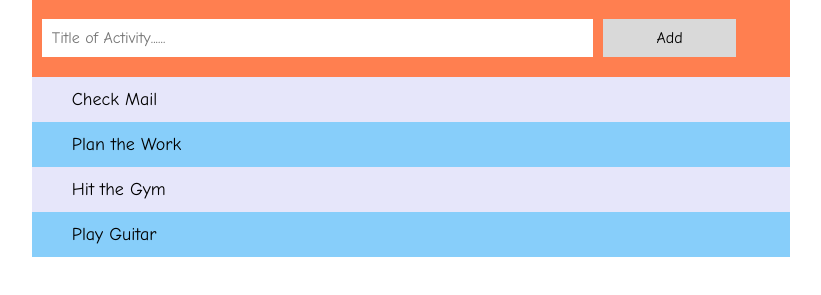
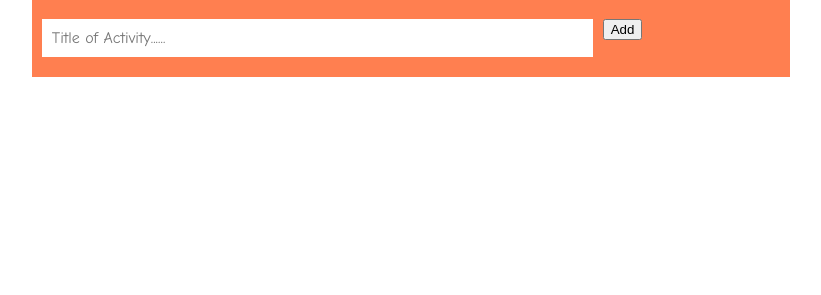
Before and after one commit to shivani890/JS-Assignment, a plain HTML site: page index.html in a window 1280 px wide. Shown: the part 61-356 px from the top of the page, without its empty margins (229-1050 px from the left). Drawn offline with Linux system fonts and the light colour scheme.

Commit message:
delete activity

```diff
--- a/index.html
+++ b/index.html
@@ -2,6 +2,7 @@
 <html>
 <head>
 	<title>My ToDo App</title>
+	<meta charset="UTF-8">
 	<link rel="stylesheet" type="text/css" href="style.css">
 	<script type="text/javascript" src= "script.js"></script>
 </head>
@@ -10,15 +11,16 @@
 
   <div id="heading" class="header">
     <h1>My To Do List</h1>
-    <input type="text" id="myInput" placeholder="Title of Activity......">
-    <span class="addButton" onclick="newActivity()">Add</span>
+    <form onsubmit="return newActivity();">
+    	<input type="text" id="myInput" placeholder="Title of Activity......">
+   		<button>Add</button>
+    </form>
+
+    <!-- <span class="addButton" onclick="newActivity()">Add</span> -->
   </div>
 
   <ul id="toDoList" class="myToDoList">
-  	<li>Check Mail</li>
-  	<li>Plan the Work</li>
-    <li>Hit the Gym</li>
-    <li>Play Guitar</li>
+
   </ul>
  </div>
 </body>
--- a/script.js
+++ b/script.js
@@ -1,12 +1,32 @@
 
 function newActivity() {
-  var li = document.createElement("li");
-  var inputValue = document.getElementById("myInput").value;
-  var t = document.createTextNode(inputValue);
-  li.appendChild(t);
-  if (inputValue === '') {
-    alert("You must write something!");
-  } else {
-    document.getElementById("toDoList").appendChild(li);
-  }
+ var inputValue = document.getElementById("myInput").value;
+
+ if (inputValue) {
+  var todoItem = document.createElement("li");
+
+  var todoText = document.createTextNode(inputValue);
+
+  todoItem.appendChild(todoText);
+
+  document.getElementById("toDoList").appendChild(todoItem);
+
+  var button = document.createElement('button');
+
+  button.innerText = 'X';
+
+  todoItem.appendChild(button);
+
+  // delete todo item
+
+  button.addEventListener('click', function() {
+     toDoList.removeChild(todoItem);
+  });
+
+
+
+} else {
+ alert("please enter a todo item")
 }
+return false;
+}
```
